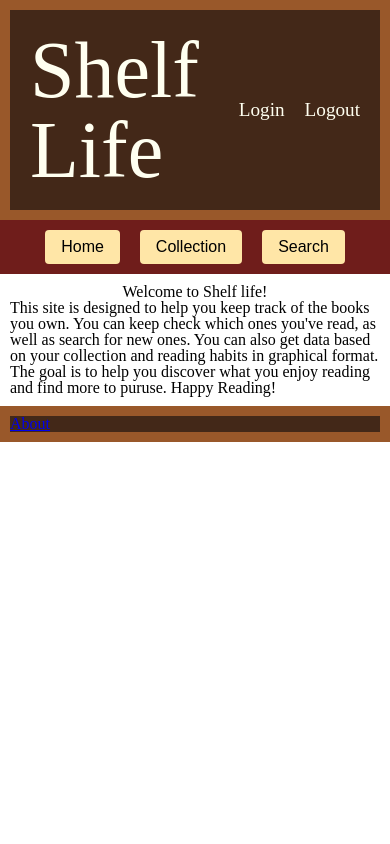
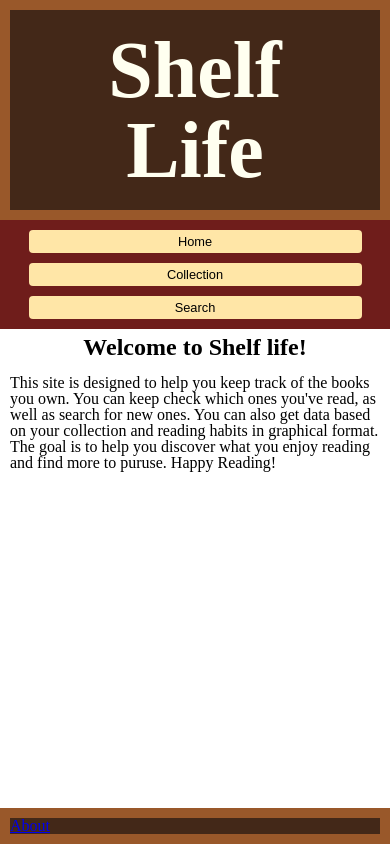
Before and after one commit to CG-82/ShelfLife, a React (Vite) app: page / in a window 390 px wide. Built offline with nearby package versions, Linux system fonts and the light colour scheme.

Commit message:
added more CSS for unified look and small screen support

```diff
--- a/src/components/Collection.jsx
+++ b/src/components/Collection.jsx
@@ -1,7 +1,8 @@
 import { useLibrary } from '../context/LibraryContext';
 import {
   PieChart, Pie, Cell, Tooltip, Legend,
-  BarChart, Bar, XAxis, YAxis, CartesianGrid
+  BarChart, Bar, XAxis, YAxis, CartesianGrid,
+  ResponsiveContainer
 } from 'recharts';
 
 const getCoverURL = (coverId) =>
@@ -21,7 +22,7 @@ function Collection() {
     summaryLoading
   } = useLibrary();
 
-  // --- Chart Data ---
+  // Chart Data
   const finishedCount = library.filter(b => b.status === 'finished').length;
   const unfinishedCount = library.length - finishedCount;
 
@@ -39,13 +40,13 @@ function Collection() {
 
   return (
     <div className='library'>
+      <h2>Library Status charts</h2>
 
-
-      {/* --- LIBRARY STATS CHARTS --- */}
+      {/* Library Charts */}
       {library.length > 0 && (
-        <div className="library-stats" style={{ display: 'flex', gap: '2rem', flexWrap: 'wrap', marginBottom: '2rem' }}>
-          {/* Pie Chart: Finished vs Unfinished */}
-          <div>
+        <div className="library-stats">
+          {/* Pie Chart */}
+          <div className="library-chart">
             <h3>Books Finished vs Unfinished</h3>
             <PieChart width={300} height={300}>
               <Pie
@@ -67,10 +68,11 @@ function Collection() {
             </PieChart>
           </div>
 
-          {/* Bar Chart: Ratings */}
-          <div>
+          {/* Bar Chart */}
+          <div className="library-chart">
             <h3>Books by Rating</h3>
-            <BarChart width={400} height={300} data={ratingCounts}>
+
+            <BarChart width={300} height={300} data={ratingCounts}>
               <CartesianGrid strokeDasharray="3 3" />
               <XAxis dataKey="rating" />
               <YAxis allowDecimals={false} />
@@ -78,12 +80,12 @@ function Collection() {
               <Legend />
               <Bar dataKey="count" fill="#2196f3" />
             </BarChart>
+
           </div>
         </div>
       )}
-
-      {/* --- LIBRARY BOOK CARDS --- */}
       <h2>Your Library</h2>
+      {/* Library Cards*/}
       {library.length === 0 ? (
         <p>Your library is empty.</p>
       ) : (
@@ -99,7 +101,7 @@ function Collection() {
                 <div className="library-title">{book.title}</div>
                 <div className="library-author">by {book.author}</div>
 
-                {/* --- STATUS DROPDOWN --- */}
+                {/* Book Status Dropdown */}
                 <label>
                   Status:
                   <select
@@ -112,16 +114,12 @@ function Collection() {
                   </select>
                 </label>
 
-                {/* --- RATING STARS --- */}
-                <div className="rating" style={{ fontSize: '1.2rem', margin: '0.5rem 0' }}>
+                {/* Rating Stars */}
+                <div className="rating">
                   {[1, 2, 3, 4, 5].map(star => (
                     <span
                       key={star}
-                      style={{
-                        cursor: 'pointer',
-                        color: star <= (book.rating || 0) ? 'gold' : 'gray',
-                        marginRight: '3px'
-                      }}
+                      className={`star ${star <= (book.rating || 0) ? 'active' : ''}`}
                       onClick={() => updateBookRating(book.key, star)}
                     >
                       ★
@@ -129,7 +127,7 @@ function Collection() {
                   ))}
                 </div>
 
-                {/* --- SUMMARY TOGGLE BUTTON --- */}
+                {/* Summary Button */}
                 <button
                   className="summary-btn"
                   onClick={() => toggleSummary(book.workKey)}
@@ -146,7 +144,7 @@ function Collection() {
                   <p className="summary-text">{summaries[book.workKey]}</p>
                 )}
 
-                {/* --- REMOVE BUTTON --- */}
+                {/* Remove Button */}
                 <button
                   className="remove-library-btn"
                   onClick={() => removeFromLibrary(book.key)}
--- a/src/components/Header.jsx
+++ b/src/components/Header.jsx
@@ -5,10 +5,6 @@ function Header () {
 
             <h1>Shelf Life</h1>
 
-            <ul>
-                <li>Login</li>
-                <li>Logout</li>
-            </ul>
         </header>
     );
 
--- a/src/components/Search.jsx
+++ b/src/components/Search.jsx
@@ -11,7 +11,7 @@ function Search() {
   const [searched, setSearched] = useState(false);
   const [addError, setAddError] = useState('');
 
-  // ✅ Pull everything from LibraryContext
+  //  Pull everything from LibraryContext
   const {
     library,
     addToLibrary,
@@ -108,7 +108,7 @@ function Search() {
           placeholder="Enter book title or author"
           aria-label="Search books"
         />
-        <button type="submit" disabled={loading}>
+        <button className="search-api-btn" type="submit" disabled={loading}>
           {loading ? 'Searching...' : 'Search'}
         </button>
       </form>
--- a/src/css/index.css
+++ b/src/css/index.css
@@ -1,18 +1,28 @@
 @import url("./reset.css");
 
-body {
+
+html, body {
   font-family: 'Times New Roman', Times, serif;
+  height: 100%;
+  margin: 0;
+  display: flex;
+  flex-direction: column;
 }
 
 header {
+  position: fixed;
+  top: 0;
+  left: 0;
+  width: 100%;
   background-color: #432818ff;
-    font-family: inherit;
+  border: 10px solid #99582aff;
   color: ivory;
-    padding: 20px;
-    border: 10px solid #99582aff;
   display: flex;
   justify-content: space-between;
   align-items: center;
+  padding: 20px;
+  z-index: 1000;
+  box-sizing: border-box;
 }
 
 header h1 {
@@ -33,21 +43,23 @@ header li {
 
 }
 
-nav{
+nav {
   background-color: #6f1d1bff;
   padding: 10px;
-    display:flex;
+  display: flex;
   justify-content: center;
-    flex: 1;
+  flex-wrap: wrap;
+  gap: 10px;
+  position: sticky;
+  top: 140px;
+  z-index: 1000;
+  box-sizing: border-box;
+}
 
 
-}
-
-nav button{
+nav button {
   background-color: #ffe6a7ff;
   border: none;
-    margin-right: 10px;
-    margin-left: 10px;
   padding: 8px 16px;
   border-radius: 4px;
   cursor: pointer;
@@ -55,20 +67,42 @@ nav button{
   transition: background 0.2s;
 }
 
+nav button:hover {
+  background-color: #ffd966;
+}
+
 main {
-    flex: 1;
+    flex: 1 0 auto;
     display: flex;
     flex-direction: column;
     align-items: center;
+    margin-top: 200px;
     padding: 10px;
 
 }
 
+
+ h1 ,h2 {
+  text-align: center;
+  font-size: 1.5em;
+  font-weight: bold;
+  margin: 1rem 0;
+}
+
+
+
 footer {
+    flex-shrink: 0;
     margin-top: auto;
     color: ivory;
     background-color: #432818ff;
     border: 10px solid #99582aff;
+    position: fixed;
+    bottom: 0;
+    left: 0;
+    width: 100%;
+    z-index: 1000;
+    box-sizing: border-box;
 }
 
 .search-results, .library-cards-container {
@@ -114,7 +148,7 @@ footer {
 }
 
 
-.add-library-btn ,.remove-library-btn, .summary-btn{
+.add-library-btn ,.remove-library-btn, .summary-btn, .search-api-btn{
     margin-top: 10px;
     background-color: #ffe6a7ff;
     border: none;
@@ -125,7 +159,8 @@ footer {
     transition: background 0.2s;
 }
 
-.add-library-btn:hover, .remove-library-btn:hover, .summary-btn:hover, .home-button:hover, .collection-button:hover, .search-button:hover {
+.add-library-btn:hover, .remove-library-btn:hover, .summary-btn:hover, .home-button:hover,
+.collection-button:hover, .search-button:hover, .search-api-btn:hover {
     background-color: #ffd966;
 }
 
@@ -147,7 +182,7 @@ footer {
     box-sizing: border-box;
 }
 
-/* Add to your index.css */
+
 
 .pagination-controls {
     color:#eee;
@@ -183,6 +218,63 @@ footer {
 }
 
 
+.library-stats {
+    display: flex;
+    gap: 2rem;
+    flex-wrap: wrap;
+    justify-content: center;
+    margin-bottom: 2rem;
+    padding: 1rem;
+    border-radius: 12px;
+}
+
+
+.library-chart {
+    text-align: center;
+    border: 1px solid #ccc;
+    border-radius: 8px;
+    background: #fffbe6;
+    box-shadow: 2px 2px 8px #eee;
+    padding: 1rem;
+    border-radius: 8px;
+
+}
+
+.library-chart h3 {
+    margin-bottom: 1rem;
+    font-weight: 600;
+    color: #333;
+}
+
+.library-chart:hover {
+    transform: translateY(-2px);
+    transition: 0.2s;
+}
+
+
+.rating {
+    font-size: 1.3rem;
+    margin: 0.5rem 0;
+}
+
+.star {
+    cursor: pointer;
+    color: gray;
+    margin-right: 3px;
+    transition: color 0.2s;
+}
+
+.star.active {
+    color: gold;
+}
+
+.star:hover {
+    color: orange;
+}
+
+
+
+
 @media (min-width: 768px) {
     .search-results, .library-cards-container {
         grid-template-columns: repeat(auto-fit, minmax(300px, 1fr));
@@ -190,3 +282,184 @@ footer {
         margin: 0 auto;
     }
 }
+
+@media (max-width: 600px) {
+  nav {
+    flex-direction: column;
+    align-items: center;
+  }
+
+  nav button {
+    width: 90%;
+    font-size: 0.9em;
+    padding: 6px 12px;
+  }
+
+  .library-card, .search-card {
+    padding: 20px;
+    border: 2px solid #99582aff;
+    border-radius: 12px;
+    background: #fff9e6;
+    box-shadow: 0 4px 8px rgba(0,0,0,0.1);
+    width: 100%;
+    box-sizing: border-box;
+  }
+
+  .library-card:hover, .search-card:hover {
+    box-shadow: 0 6px 12px rgba(0,0,0,0.15);
+  }
+
+  .library-title, .search-title {
+    font-size: 1.3rem;
+    font-weight: 700;
+    color: #432818ff;
+    margin-bottom: 6px;
+  }
+
+  .library-author, .search-author {
+    font-size: 1.1rem;
+    font-weight: 500;
+    color: #6f1d1bff;
+    margin-bottom: 10px;
+  }
+
+  .library-card img, .search-card img {
+    width: 100%;
+    max-width: 160px;
+    height: auto;
+    border-radius: 8px;
+    margin-bottom: 10px;
+    align-self: center;
+  }
+
+
+  .add-library-btn, .remove-library-btn, .summary-btn {
+    font-size: 1.1rem;
+    padding: 12px 20px;
+    border-radius: 8px;
+  }
+
+
+  .summary-text {
+    font-size: 1rem;
+    line-height: 1.5;
+    color: #3c2f25;
+    background-color: #fff9e6;
+    padding: 15px;
+    border-left: 6px solid #99582aff;
+    border-radius: 8px;
+    max-height: 220px;
+    overflow-y: auto;
+  }
+}
+
+
+@media  (max-width: 406px) {
+    nav {
+        top: 220px;
+    }
+}
+
+
+
+@media (max-width: 400px) {
+  nav button {
+    font-size: 0.8em;
+    padding: 4px 8px;
+  }
+}
+
+
+@media (max-width: 360px) {
+
+  .library-cards-container, .search-results {
+    gap: 0.5rem;
+    padding: 0.25rem;
+  }
+
+
+  .library-card, .search-card {
+    padding: 12px;
+    border-radius: 8px;
+    font-size: 0.9rem;
+    align-items: center;
+  }
+
+  .library-card img, .search-card img {
+    max-width: 120px;
+    margin: 0 auto 8px auto;
+    display: block;
+  }
+
+  .library-title, .search-title {
+    font-size: 1.1rem;
+    text-align: center;
+  }
+
+  .library-author, .search-author {
+    font-size: 0.9rem;
+    text-align: center;
+  }
+
+  .add-library-btn, .remove-library-btn, .summary-btn {
+    font-size: 0.9rem;
+    padding: 8px 12px;
+    width: 100%;
+    margin-top: 6px;
+  }
+
+
+@media (max-width: 360px) {
+
+  .library-stats {
+    flex-direction: column;
+    align-items: center;
+    gap: 1rem;
+    margin-bottom: 1rem;
+  }
+
+  .library-chart {
+    width: 100%;
+    max-width: 300px;
+    padding: 0.75rem;
+    font-size: 0.85rem;
+  }
+
+  .library-chart h3 {
+    font-size: 1rem;
+    margin-bottom: 0.5rem;
+  }
+
+
+  .summary-text {
+    font-size: 0.8rem;
+    padding: 6px;
+    max-height: 100px;
+    overflow-y: auto;
+    line-height: 1.2;
+  }
+
+
+  .rating {
+    font-size: 1rem;
+  }
+}
+
+nav {
+    flex-direction: column;
+    gap: 6px;
+  }
+
+  nav button {
+    width: 100%;
+    font-size: 0.85rem;
+    padding: 6px 10px;
+  }
+
+
+  footer {
+    font-size: 0.8rem;
+    padding: 6px;
+    text-align: center;
+  }
+}
```
Lines whose indentation alone changed are shown as unchanged.
